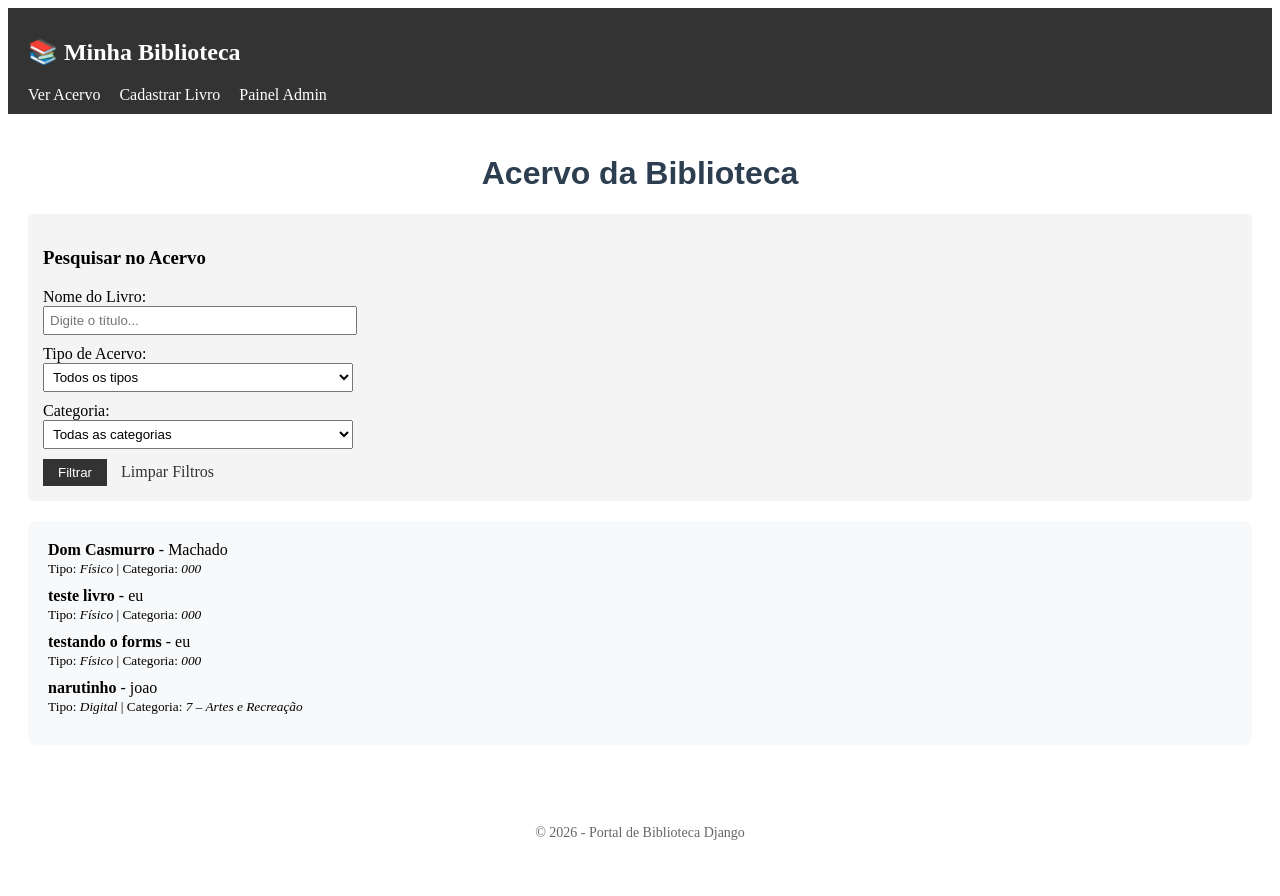
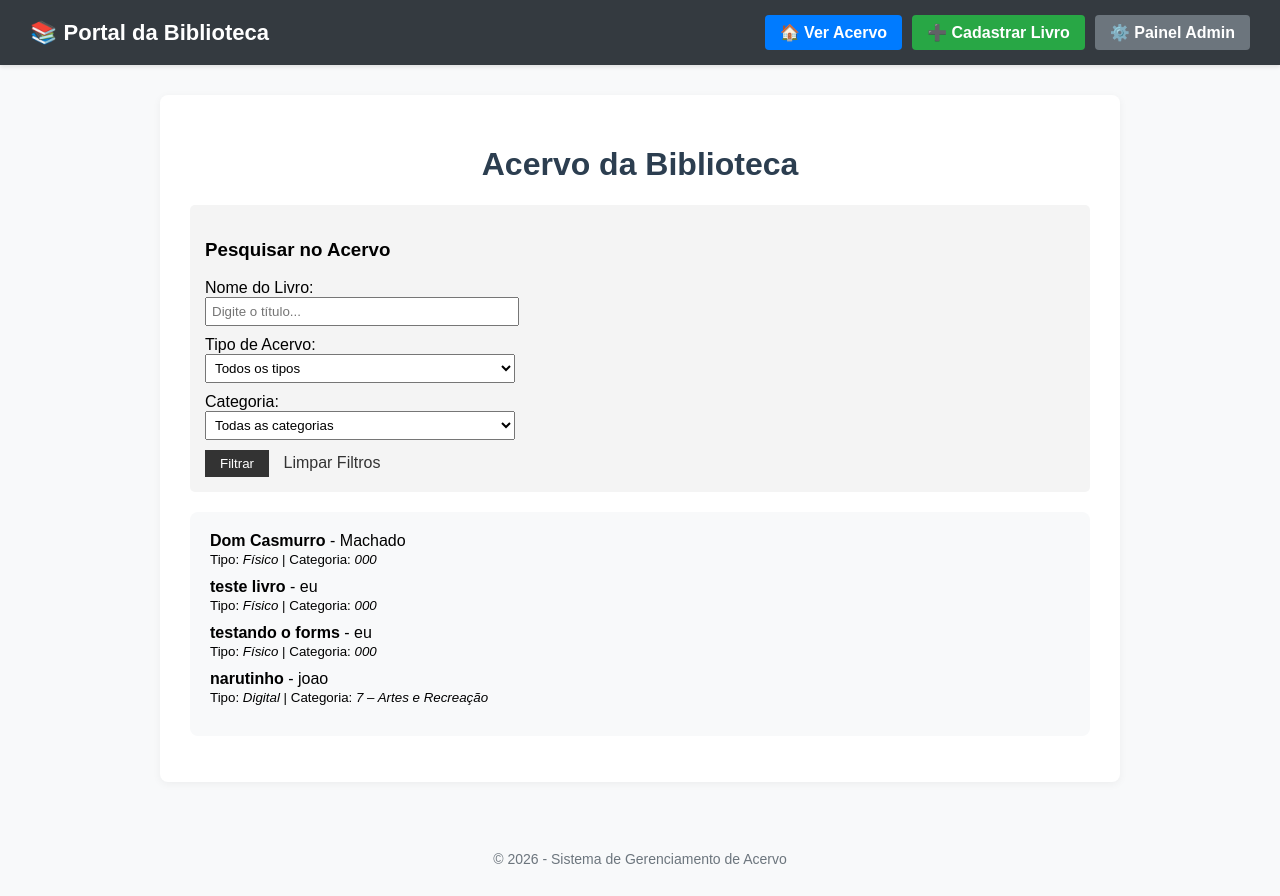
Before and after one commit to caiosandor/django_simulado, a Django app: page / in a window 1280 px wide. Before the commit the page ends 840 px from the top, so only its background shows below. Run offline with Django 5.2, Linux system fonts and the light colour scheme; data comes from the database, SQL or seed files in the repository; both versions use the stored data as it was after the commit.

Commit message:
atualizando botoes na base

```diff
--- a/biblioteca/acervo/templates/acervo/base.html
+++ b/biblioteca/acervo/templates/acervo/base.html
@@ -6,26 +6,34 @@
     {% load static %}
     <link rel="stylesheet" href="{% static 'acervo/estilo.css' %}">
 </head>
-<body>
-    <!-- Menu de Navegação Padrão -->
-    <header style="background: #333; color: white; padding: 10px 20px;">
-        <h2>📚 Minha Biblioteca</h2>
-        <nav>
-            <a href="{% url 'lista' %}" style="color: white; margin-right: 15px; text-decoration: none;">Ver Acervo</a>
-            <a href="{% url 'novo' %}" style="color: white; margin-right: 15px; text-decoration: none;">Cadastrar Livro</a>
-            <a href="/admin/" style="color: white; text-decoration: none;" target="_blank">Painel Admin</a>
+<body style="font-family: Arial, sans-serif; background-color: #f8f9fa; margin: 0; padding: 0;">
+
+    <!-- Barra de Navegação Superior com Botões -->
+    <header style="background: #343a40; color: white; padding: 15px 30px; display: flex; justify-content: space-between; align-items: center; box-shadow: 0 2px 4px rgba(0,0,0,0.1);">
+        <h2 style="margin: 0; font-size: 22px;">📚 Portal da Biblioteca</h2>
+        <nav style="display: flex; gap: 10px;">
+            <a href="{% url 'lista' %}" style="background: #007bff; color: white; padding: 8px 15px; border-radius: 4px; text-decoration: none; font-weight: bold; transition: background 0.2s;">
+                🏠 Ver Acervo
+            </a>
+            <a href="{% url 'novo' %}" style="background: #28a745; color: white; padding: 8px 15px; border-radius: 4px; text-decoration: none; font-weight: bold; transition: background 0.2s;">
+                ➕ Cadastrar Livro
+            </a>
+            <a href="/admin/" target="_blank" style="background: #6c757d; color: white; padding: 8px 15px; border-radius: 4px; text-decoration: none; font-weight: bold; transition: background 0.2s;">
+                ⚙️ Painel Admin
+            </a>
         </nav>
     </header>
 
     <!-- Conteúdo Dinâmico das Páginas -->
-    <main style="padding: 20px;">
+    <main style="max-width: 900px; margin: 30px auto; background: white; padding: 30px; border-radius: 8px; box-shadow: 0 2px 8px rgba(0,0,0,0.05);">
         {% block conteudo %}
         {% endblock %}
     </main>
 
     <!-- Rodapé Simples -->
-    <footer style="text-align: center; padding: 10px; margin-top: 20px; color: #666; font-size: 14px;">
-        <p>© 2026 - Portal de Biblioteca Django</p>
+    <footer style="text-align: center; padding: 15px; color: #6c757d; font-size: 14px; margin-top: 40px;">
+        <p>© 2026 - Sistema de Gerenciamento de Acervo</p>
     </footer>
+
 </body>
 </html>
```
Also changed, not shown: biblioteca/db.sqlite3.
